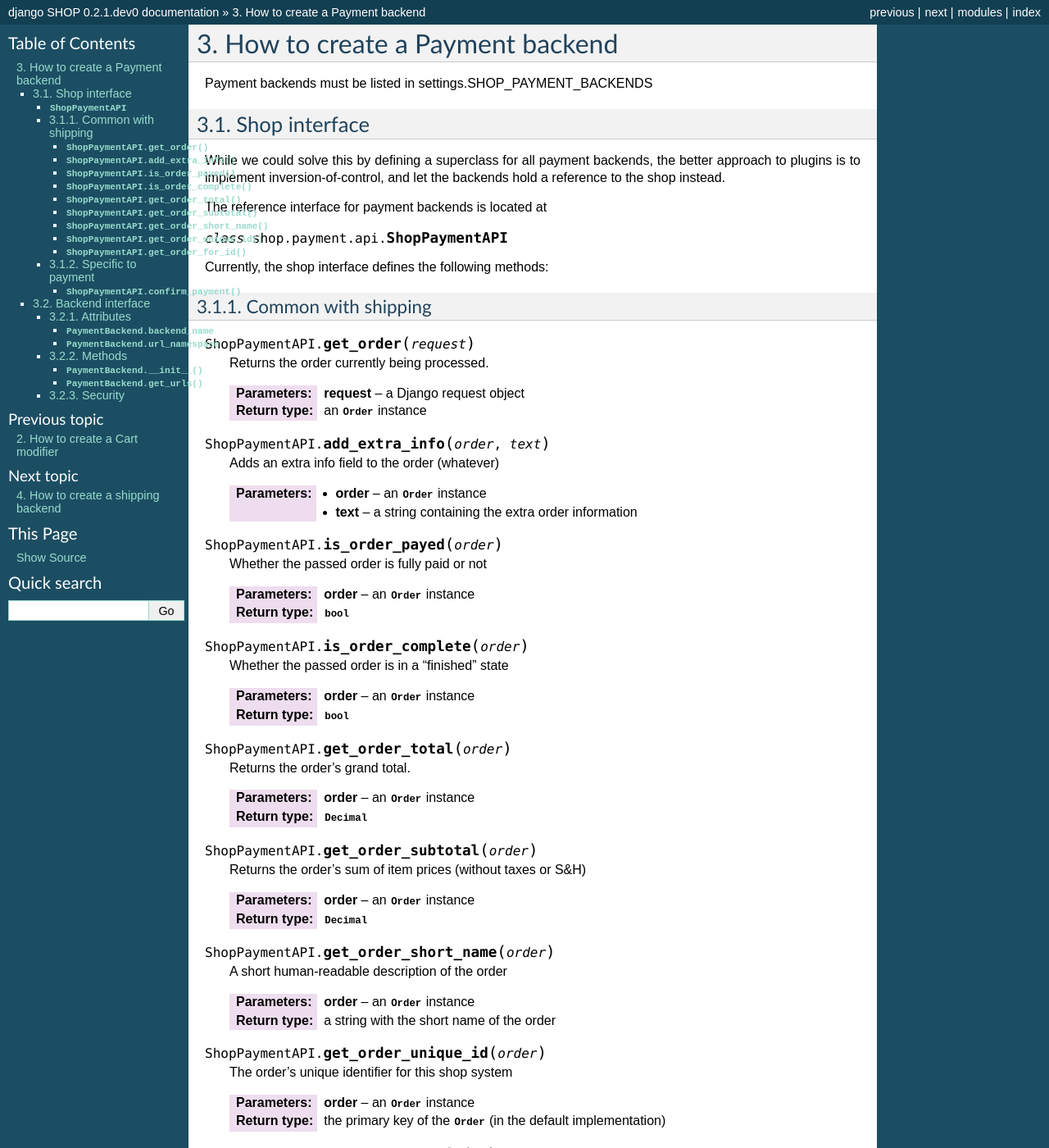
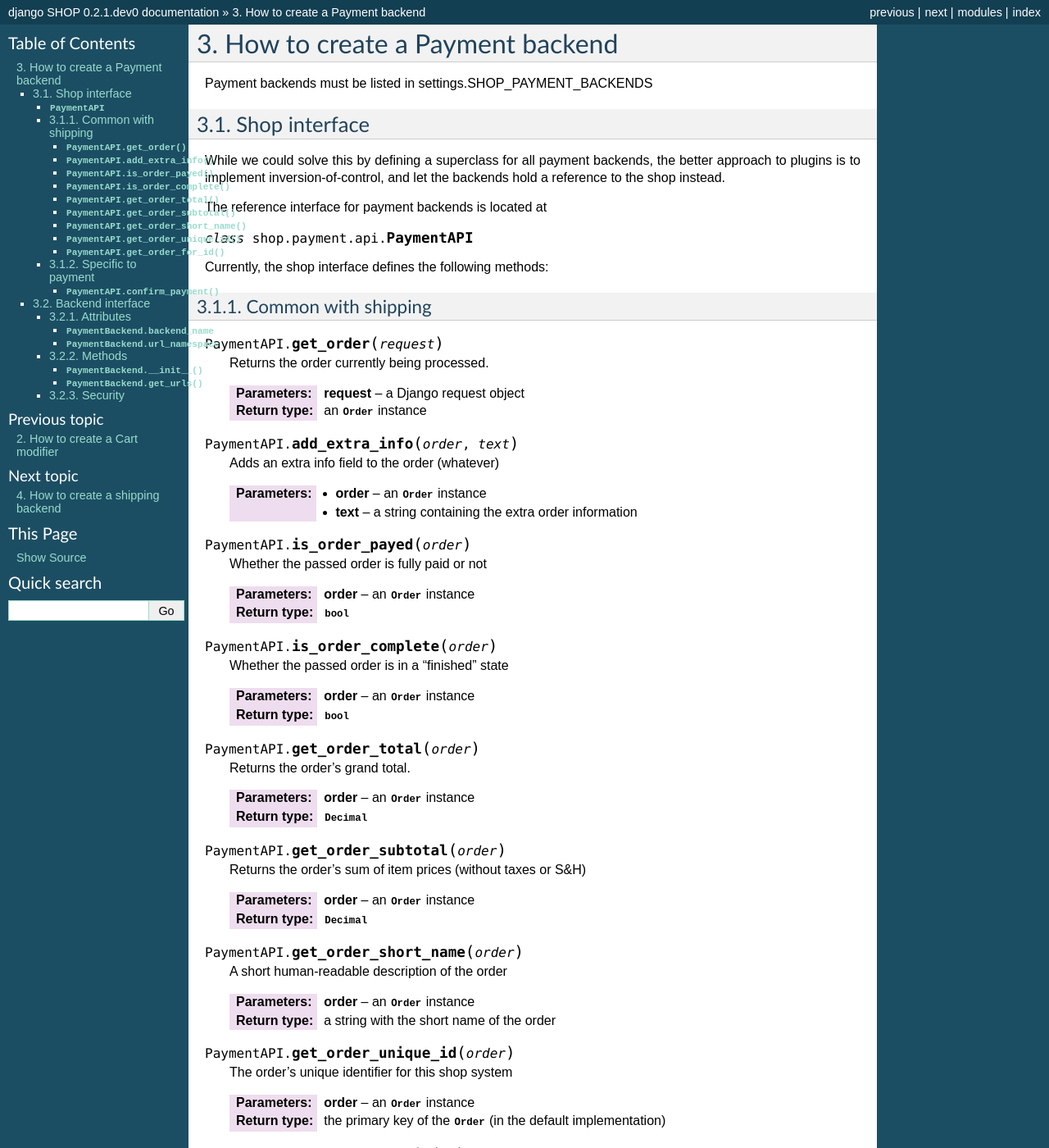
Before and after one commit to zootopia106/django-shop, a Sphinx documentation site: the page built from docs/howto/how-to-payment.rst, in a window 1280 px wide and 1400 px high. Shown: the whole window at 82% size. Built offline with Sphinx 7.4.7, drawn with Linux system fonts in a browser that asks for light colours; some of the changed text lies outside the part shown.

Commit message:
This fixes #279  update docs to read PaymentAPI instead of ShopPaymentAPI

```diff
--- a/docs/howto/how-to-payment.rst
+++ b/docs/howto/how-to-payment.rst
@@ -16,63 +16,63 @@
 
 .. module:: shop.payment.api
 
-.. class:: ShopPaymentAPI
+.. class:: PaymentAPI
 
 Currently, the shop interface defines the following methods:
 
 Common with shipping
 ---------------------
 
-.. method:: ShopPaymentAPI.get_order(request)
+.. method:: PaymentAPI.get_order(request)
 
     Returns the order currently being processed.
 
     :param request: a Django request object
     :rtype: an :class:`~shop.models.Order` instance
 
-.. method:: ShopPaymentAPI.add_extra_info(order, text)
+.. method:: PaymentAPI.add_extra_info(order, text)
 
     Adds an extra info field to the order (whatever)
 
     :param order: an :class:`~shop.models.Order` instance
     :param text: a string containing the extra order information
 
-.. method:: ShopPaymentAPI.is_order_payed(order)
+.. method:: PaymentAPI.is_order_payed(order)
 
     Whether the passed order is fully paid or not
 
     :param order: an :class:`~shop.models.Order` instance
     :rtype: :class:`bool`
 
-.. method:: ShopPaymentAPI.is_order_complete(order)
+.. method:: PaymentAPI.is_order_complete(order)
 
     Whether the passed order is in a "finished" state
 
     :param order: an :class:`~shop.models.Order` instance
     :rtype: :class:`bool`
 
-.. method:: ShopPaymentAPI.get_order_total(order)
+.. method:: PaymentAPI.get_order_total(order)
 
     Returns the order's grand total.
 
     :param order: an :class:`~shop.models.Order` instance
     :rtype: :class:`~decimal.Decimal`
 
-.. method:: ShopPaymentAPI.get_order_subtotal(order)
+.. method:: PaymentAPI.get_order_subtotal(order)
 
     Returns the order's sum of item prices (without taxes or S&H)
 
     :param order: an :class:`~shop.models.Order` instance
     :rtype: :class:`~decimal.Decimal`
 
-.. method:: ShopPaymentAPI.get_order_short_name(order)
+.. method:: PaymentAPI.get_order_short_name(order)
 
     A short human-readable description of the order
 
     :param order: an :class:`~shop.models.Order` instance
     :rtype: a string with the short name of the order
 
-.. method:: ShopPaymentAPI.get_order_unique_id(order)
+.. method:: PaymentAPI.get_order_unique_id(order)
 
     The order's unique identifier for this shop system
 
@@ -80,7 +80,7 @@
     :rtype: the primary key of the :class:`~shop.models.Order` (in the default
         implementation)
 
-.. method:: ShopPaymentAPI.get_order_for_id(id)
+.. method:: PaymentAPI.get_order_for_id(id)
 
     Returns an :class:`~shop.models.Order` object given a unique identifier (this
     is the reverse of :meth:`get_order_unique_id`)
@@ -90,7 +90,7 @@
 
 Specific to payment
 --------------------
-.. method:: ShopPaymentAPI.confirm_payment(order, amount, transaction_id, save=True)
+.. method:: PaymentAPI.confirm_payment(order, amount, transaction_id, save=True)
 
     This should be called when the confirmation from the payment processor was
     called and that the payment was confirmed for a given amount. The processor's
```
Also changed, not shown: 1 other file.
